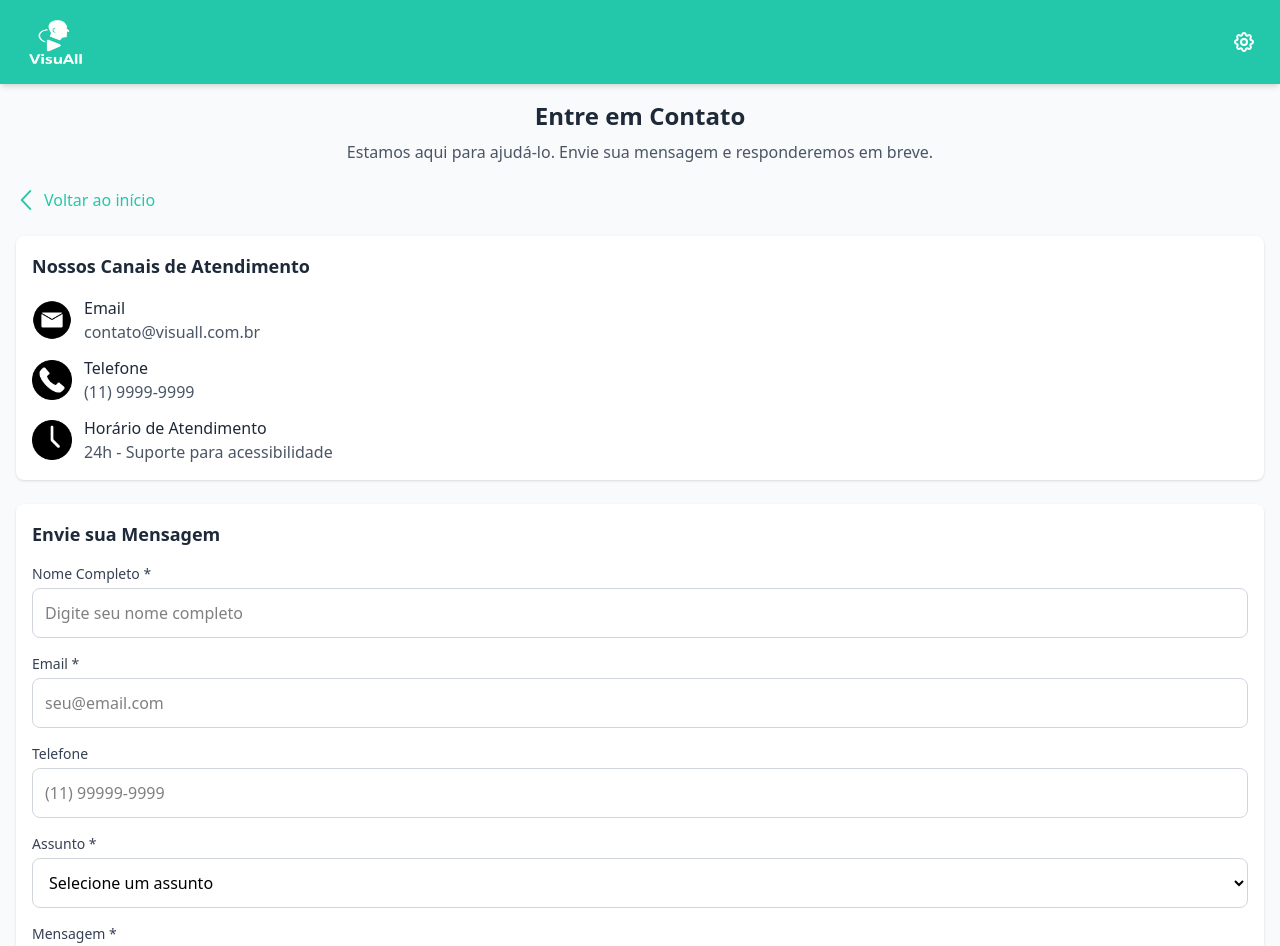
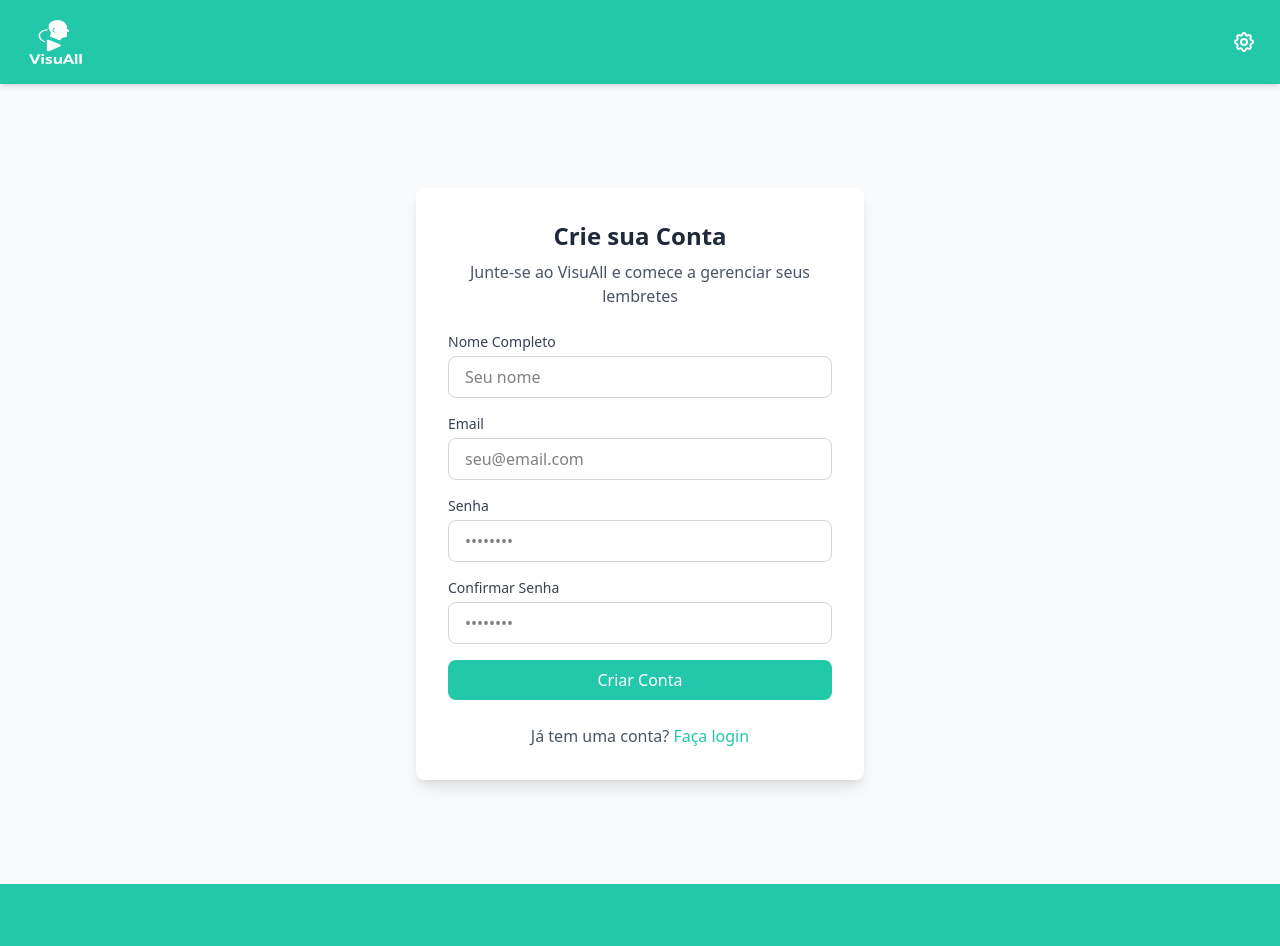
Before and after one commit to deryksouza2006/Challenge, a React (Vite) app: page /cadastro in a window 1280 px wide. Shown: the top 946 px of the page. Built offline with nearby package versions, Linux system fonts and the light colour scheme.

Commit message:
config fix cadastro

```diff
--- a/src/pages/auth/Cadastro.tsx
+++ b/src/pages/auth/Cadastro.tsx
@@ -1,277 +1,216 @@
 import { useState } from 'react';
-import { Link } from 'react-router-dom';
-import { useForm } from 'react-hook-form';
-import { zodResolver } from '@hookform/resolvers/zod';
-import { z } from 'zod';
-import BackButton from '../../components/BackButton';
-import check from "../../assets/images/check.png";
-import mail from "../../assets/images/mail2.png";
-import telefone from "../../assets/images/telefone2.png";
-import relogio from "../../assets/images/relogio2.png";
-import chatbot from "../../assets/images/chatbot.png";
+import { useNavigate, Link } from 'react-router-dom';
+import { useAuth } from '../../context/AuthContext';
 
-// Schema de validação com Zod
-const contatoSchema = z.object({
-  nome: z.string()
-    .min(1, 'Nome é obrigatório')
-    .min(2, 'Nome deve ter pelo menos 2 caracteres')
-    .max(100, 'Nome deve ter no máximo 100 caracteres'),
-  email: z.string()
-    .min(1, 'Email é obrigatório')
-    .email('Email deve ter um formato válido'),
-  telefone: z.string()
-    .optional()
-    .refine((val) => !val || /^[\(\)\s\-\+\d]+$/.test(val), {
-      message: 'Telefone deve conter apenas números, espaços, parênteses e hífens'
-    }),
-  assunto: z.string()
-    .min(1, 'Assunto é obrigatório'),
-  mensagem: z.string()
-    .min(1, 'Mensagem é obrigatória')
-    .min(10, 'Mensagem deve ter pelo menos 10 caracteres')
-    .max(1000, 'Mensagem deve ter no máximo 1000 caracteres')
-});
+interface FormErrors {
+  name?: string;
+  email?: string;
+  password?: string;
+  confirmPassword?: string;
+  general?: string;
+}
 
-type ContatoFormData = z.infer<typeof contatoSchema>;
+export default function Cadastro() {
+  const [formData, setFormData] = useState({
+    name: '',
+    email: '',
+    password: '',
+    confirmPassword: '',
+  });
+  const [errors, setErrors] = useState<FormErrors>({});
+  const [loading, setLoading] = useState(false);
+  const navigate = useNavigate();
+  const { register } = useAuth();
 
-export default function Contato() {
-  const [isSubmitting, setIsSubmitting] = useState(false);
-  const [submitSuccess, setSubmitSuccess] = useState(false);
-
-  const {
-    register,
-    handleSubmit,
-    formState: { errors },
-    reset
-  } = useForm<ContatoFormData>({
-    resolver: zodResolver(contatoSchema)
-  });
-
-  const onSubmit = async (_data: ContatoFormData) => {
-    setIsSubmitting(true);
-
-    // Simular envio do formulário
-    await new Promise(resolve => setTimeout(resolve, 2000));
-
-    setIsSubmitting(false);
-    setSubmitSuccess(true);
-
-    // Resetar formulário
-    reset();
+  // Validação de email
+  const validateEmail = (value: string): boolean => {
+    const emailRegex = /^[^\s@]+@[^\s@]+\.[^\s@]+$/;
+    return emailRegex.test(value);
   };
 
-  if (submitSuccess) {
-    return (
-      <div className="p-4 space-y-6">
-        <div className="text-center">
-          <div className="w-16 h-16  flex items-center justify-center mx-auto mb-4">
-            <img className="w-10 h-10" src={check} alt="icone check" />
-          </div>
-          <h1 className="text-2xl font-bold text-gray-800 mb-2">Mensagem Enviada!</h1>
-          <p className="text-gray-600 mb-6">
-            Obrigado pelo seu contato. Nossa equipe responderá em até 24 horas.
-          </p>
-          <div className="flex flex-col sm:flex-row gap-3 justify-center">
-            <Link
-              to="/"
-              className="bg-[#23C8AA] text-white px-6 py-3 rounded-lg font-medium hover:bg-teal-700 transition-colors duration-200"
-            >
-              Voltar ao início
-            </Link>
-            <button
-              onClick={() => setSubmitSuccess(false)}
-              className="border border-[#23C8AA] text-[#23C8AA] px-6 py-3 rounded-lg font-medium hover:bg-teal-50 transition-colors duration-200"
-            >
-              Enviar nova mensagem
-            </button>
-          </div>
-        </div>
-      </div>
-    );
-  }
+  // Validação de nome
+  const validateName = (value: string): boolean => {
+    return value.trim().length >= 3;
+  };
+
+  // Validação de formulário
+  const validateForm = (): boolean => {
+    const newErrors: FormErrors = {};
+
+    if (!formData.name.trim()) {
+      newErrors.name = 'Nome é obrigatório.';
+    } else if (!validateName(formData.name)) {
+      newErrors.name = 'O nome deve ter pelo menos 3 caracteres.';
+    }
+
+    if (!formData.email.trim()) {
+      newErrors.email = 'Email é obrigatório.';
+    } else if (!validateEmail(formData.email)) {
+      newErrors.email = 'Por favor, insira um email válido.';
+    }
+
+    if (!formData.password) {
+      newErrors.password = 'Senha é obrigatória.';
+    } else if (formData.password.length < 6) {
+      newErrors.password = 'A senha deve ter pelo menos 6 caracteres.';
+    }
+
+    if (!formData.confirmPassword) {
+      newErrors.confirmPassword = 'Confirmação de senha é obrigatória.';
+    } else if (formData.password !== formData.confirmPassword) {
+      newErrors.confirmPassword = 'As senhas não coincidem.';
+    }
+
+    setErrors(newErrors);
+    return Object.keys(newErrors).length === 0;
+  };
+
+  const handleChange = (e: React.ChangeEvent<HTMLInputElement>) => {
+    const { name, value } = e.target;
+    setFormData(prev => ({ ...prev, [name]: value }));
+  };
+
+  const handleSubmit = async (e: React.FormEvent) => {
+    e.preventDefault();
+    setErrors({});
+    setLoading(true);
+
+    try {
+      if (!validateForm()) {
+        setLoading(false);
+        return;
+      }
+
+      // Chamada à função de register do AuthContext
+      const success = await register(formData.name, formData.email, formData.password);
+
+      if (success) {
+        navigate('/');
+      } else {
+        setErrors({
+          general: 'Este email já está cadastrado. Tente outro.',
+        });
+      }
+    } catch (err) {
+      setErrors({
+        general: 'Erro ao fazer cadastro. Tente novamente.',
+      });
+    } finally {
+      setLoading(false);
+    }
+  };
 
   return (
-    <div className="p-4 space-y-6">
-      {/* Cabeçalho */}
-      <div className="text-center">
-        <h1 className="text-2xl font-bold text-gray-800 mb-2">Entre em Contato</h1>
-        <p className="text-gray-600">Estamos aqui para ajudá-lo. Envie sua mensagem e responderemos em breve.</p>
-      </div>
+    <div className="min-h-screen  flex items-center justify-center p-4">
+      <div className="bg-white rounded-lg shadow-lg p-8 w-full max-w-md">
 
-      {/* Botão voltar */}
-      <BackButton />
+        <h1 className="text-2xl font-bold text-center text-gray-800 mb-2">Crie sua Conta</h1>
+        <p className="text-center text-gray-600 mb-6">Junte-se ao VisuAll e comece a gerenciar seus lembretes</p>
 
-      {/* Informações de contato */}
-      <div className="bg-white rounded-lg shadow-sm p-4 space-y-4">
-        <h2 className="text-lg font-semibold text-gray-800">Nossos Canais de Atendimento</h2>
+        {errors.general && (
+          <div className="bg-red-100 border border-red-400 text-red-700 px-4 py-3 rounded mb-4">
+            {errors.general}
+          </div>
+        )}
 
-        <div className="space-y-3">
-          <div className="flex items-center space-x-3">
-            <div className="w-10 h-10  flex items-center justify-center">
-              <img className="w-10 h-10" src={mail} alt="icone mail" />
-            </div>
-            <div>
-              <p className="font-medium text-gray-800">Email</p>
-              <p className="text-gray-600">contato@visuall.com.br</p>
-            </div>
-          </div>
-
-          <div className="flex items-center space-x-3">
-            <div className="w-10 h-10 flex items-center justify-center">
-              <img className="w-10 h-10" src={telefone} alt="icone telefone" />
-            </div>
-            <div>
-              <p className="font-medium text-gray-800">Telefone</p>
-              <p className="text-gray-600">(11) 9999-9999</p>
-            </div>
-          </div>
-
-          <div className="flex items-center space-x-3">
-            <div className="w-10 h-10 flex items-center justify-center">
-              <img className="w-10 h-10" src={relogio} alt="icone relogio" />
-            </div>
-            <div>
-              <p className="font-medium text-gray-800">Horário de Atendimento</p>
-              <p className="text-gray-600">24h - Suporte para acessibilidade</p>
-            </div>
-          </div>
-        </div>
-      </div>
-
-      {/* Formulário de contato */}
-      <div className="bg-white rounded-lg shadow-sm p-4">
-        <h2 className="text-lg font-semibold text-gray-800 mb-4">Envie sua Mensagem</h2>
-
-        <form onSubmit={handleSubmit(onSubmit)} className="space-y-4">
+        <form onSubmit={handleSubmit} className="space-y-4">
           <div>
-            <label htmlFor="nome" className="block text-sm font-medium text-gray-700 mb-1">
-              Nome Completo *
+            <label htmlFor="name" className="block text-sm font-medium text-gray-700 mb-1">
+              Nome Completo
             </label>
             <input
               type="text"
-              id="nome"
-              {...register('nome')}
-              className={`w-full p-3 border rounded-lg focus:ring-2 focus:ring-teal-500 focus:border-transparent ${
-                errors.nome ? 'border-red-500' : 'border-gray-300'
+              id="name"
+              name="name"
+              value={formData.name}
+              onChange={handleChange}
+              className={`w-full px-4 py-2 border rounded-lg focus:ring-2 focus:ring-teal-500 focus:border-transparent ${
+                errors.name ? 'border-red-500' : 'border-gray-300'
               }`}
-              placeholder="Digite seu nome completo"
+              placeholder="Seu nome"
             />
-            {errors.nome && (
-              <p className="text-red-500 text-sm mt-1">{errors.nome.message}</p>
+            {errors.name && (
+              <p className="text-red-500 text-xs mt-1">{errors.name}</p>
             )}
           </div>
 
           <div>
             <label htmlFor="email" className="block text-sm font-medium text-gray-700 mb-1">
-              Email *
+              Email
             </label>
             <input
               type="email"
               id="email"
-              {...register('email')}
-              className={`w-full p-3 border rounded-lg focus:ring-2 focus:ring-teal-500 focus:border-transparent ${
+              name="email"
+              value={formData.email}
+              onChange={handleChange}
+              className={`w-full px-4 py-2 border rounded-lg focus:ring-2 focus:ring-teal-500 focus:border-transparent ${
                 errors.email ? 'border-red-500' : 'border-gray-300'
               }`}
               placeholder="seu@email.com"
             />
             {errors.email && (
-              <p className="text-red-500 text-sm mt-1">{errors.email.message}</p>
+              <p className="text-red-500 text-xs mt-1">{errors.email}</p>
             )}
           </div>
 
           <div>
-            <label htmlFor="telefone" className="block text-sm font-medium text-gray-700 mb-1">
-              Telefone
+            <label htmlFor="password" className="block text-sm font-medium text-gray-700 mb-1">
+              Senha
             </label>
             <input
-              type="tel"
-              id="telefone"
-              {...register('telefone')}
-              className={`w-full p-3 border rounded-lg focus:ring-2 focus:ring-teal-500 focus:border-transparent ${
-                errors.telefone ? 'border-red-500' : 'border-gray-300'
+              type="password"
+              id="password"
+              name="password"
+              value={formData.password}
+              onChange={handleChange}
+              className={`w-full px-4 py-2 border rounded-lg focus:ring-2 focus:ring-teal-500 focus:border-transparent ${
+                errors.password ? 'border-red-500' : 'border-gray-300'
               }`}
-              placeholder="(11) 99999-9999"
+              placeholder="••••••••"
             />
-            {errors.telefone && (
-              <p className="text-red-500 text-sm mt-1">{errors.telefone.message}</p>
+            {errors.password && (
+              <p className="text-red-500 text-xs mt-1">{errors.password}</p>
             )}
           </div>
 
           <div>
-            <label htmlFor="assunto" className="block text-sm font-medium text-gray-700 mb-1">
-              Assunto *
+            <label htmlFor="confirmPassword" className="block text-sm font-medium text-gray-700 mb-1">
+              Confirmar Senha
             </label>
-            <select
-              id="assunto"
-              {...register('assunto')}
-              className={`w-full p-3 border rounded-lg focus:ring-2 focus:ring-teal-500 focus:border-transparent ${
-                errors.assunto ? 'border-red-500' : 'border-gray-300'
+            <input
+              type="password"
+              id="confirmPassword"
+              name="confirmPassword"
+              value={formData.confirmPassword}
+              onChange={handleChange}
+              className={`w-full px-4 py-2 border rounded-lg focus:ring-2 focus:ring-teal-500 focus:border-transparent ${
+                errors.confirmPassword ? 'border-red-500' : 'border-gray-300'
               }`}
-            >
-              <option value="">Selecione um assunto</option>
-              <option value="suporte">Suporte Técnico</option>
-              <option value="acessibilidade">Questões de Acessibilidade</option>
-              <option value="sugestao">Sugestão de Melhoria</option>
-              <option value="bug">Relatar Problema</option>
-              <option value="outros">Outros</option>
-            </select>
-            {errors.assunto && (
-              <p className="text-red-500 text-sm mt-1">{errors.assunto.message}</p>
-            )}
-          </div>
-
-          <div>
-            <label htmlFor="mensagem" className="block text-sm font-medium text-gray-700 mb-1">
-              Mensagem *
-            </label>
-            <textarea
-              id="mensagem"
-              {...register('mensagem')}
-              rows={5}
-              className={`w-full p-3 border rounded-lg focus:ring-2 focus:ring-teal-500 focus:border-transparent resize-none ${
-                errors.mensagem ? 'border-red-500' : 'border-gray-300'
-              }`}
-              placeholder="Descreva sua dúvida, sugestão ou problema..."
+              placeholder="••••••••"
             />
-            {errors.mensagem && (
-              <p className="text-red-500 text-sm mt-1">{errors.mensagem.message}</p>
+            {errors.confirmPassword && (
+              <p className="text-red-500 text-xs mt-1">{errors.confirmPassword}</p>
             )}
           </div>
 
           <button
             type="submit"
-            disabled={isSubmitting}
-            className={`w-full py-3 px-4 rounded-lg font-medium transition-colors duration-200 ${
-              isSubmitting
-                ? 'bg-gray-400 text-gray-600 cursor-not-allowed'
-                : 'bg-[#23C8AA] text-white hover:bg-teal-700'
-            }`}
+            disabled={loading}
+            className="w-full py-2 px-4 bg-[#23C8AA] text-white rounded-lg font-medium hover:bg-teal-700 disabled:bg-gray-400 transition-colors"
           >
-            {isSubmitting ? (
-              <span className="flex items-center justify-center space-x-2">
-                <svg className="animate-spin w-5 h-5" fill="none" viewBox="0 0 24 24">
-                  <circle className="opacity-25" cx="12" cy="12" r="10" stroke="currentColor" strokeWidth="4"></circle>
-                  <path className="opacity-75" fill="currentColor" d="M4 12a8 8 0 018-8V0C5.373 0 0 5.373 0 12h4zm2 5.291A7.962 7.962 0 014 12H0c0 3.042 1.135 5.824 3 7.938l3-2.647z"></path>
-                </svg>
-                <span>Enviando...</span>
-              </span>
-            ) : (
-              'Enviar Mensagem'
-            )}
+            {loading ? 'Criando conta...' : 'Criar Conta'}
           </button>
         </form>
-      </div>
 
-      {/* Recursos de acessibilidade */}
-      <div className="bg-blue-50 rounded-lg p-4">
-        <h2 className="text-lg font-semibold text-blue-800 mb-2 flex items-center">
-          <img className="w-5 h-5 mr-2" src={chatbot} alt="" />
-          Dica de Acessibilidade
-        </h2>
-        <p className="text-blue-700 text-sm">
-          Use a tecla Tab para navegar pelos campos do formulário.
-          Todos os campos obrigatórios estão marcados com asterisco (*).
-        </p>
+        <div className="mt-6 text-center">
+          <p className="text-gray-600">
+            Já tem uma conta?{' '}
+            <Link to="/login" className="text-[#23C8AA] font-medium hover:underline">
+              Faça login
+            </Link>
+          </p>
+        </div>
       </div>
     </div>
   );
```
